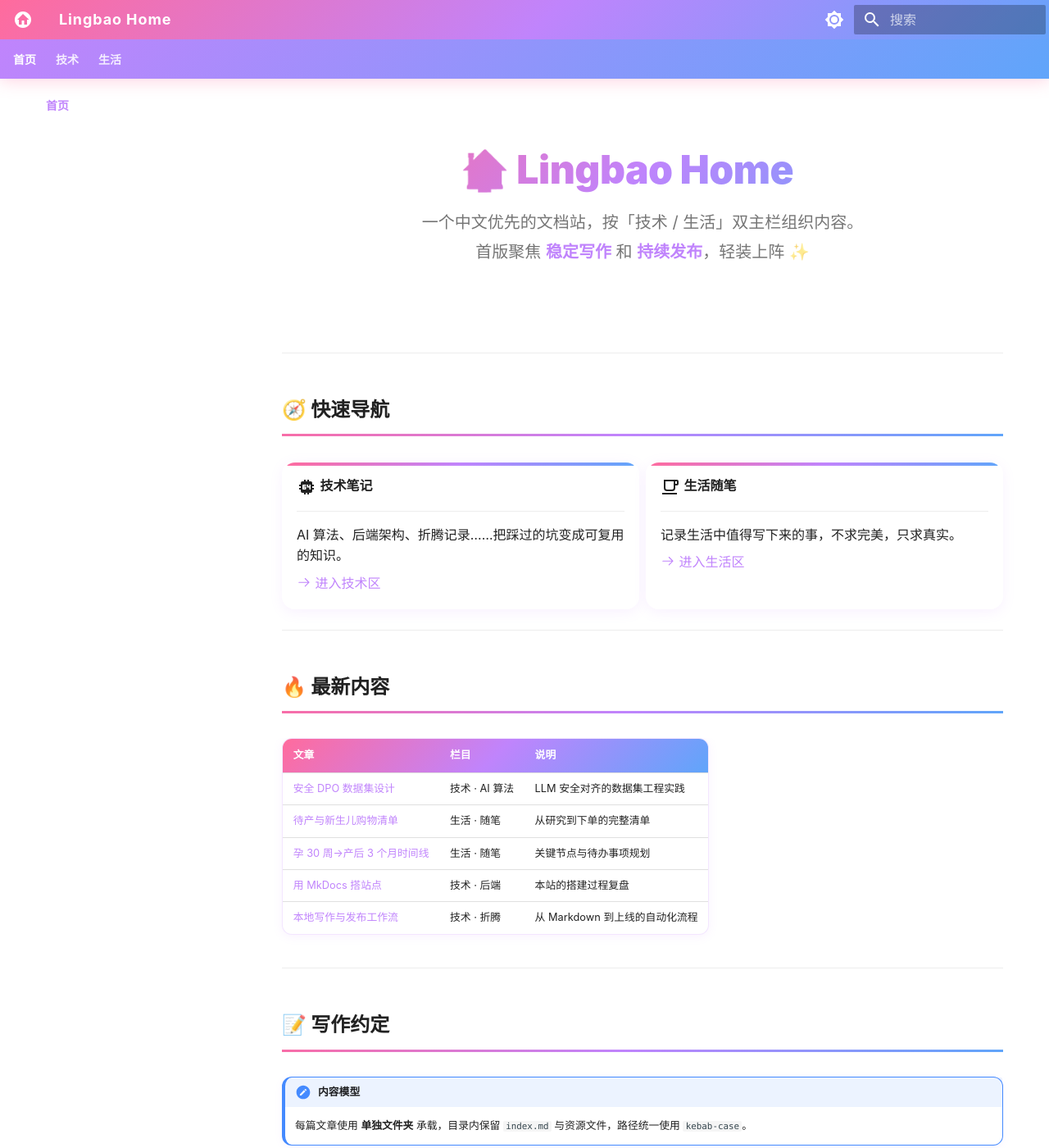
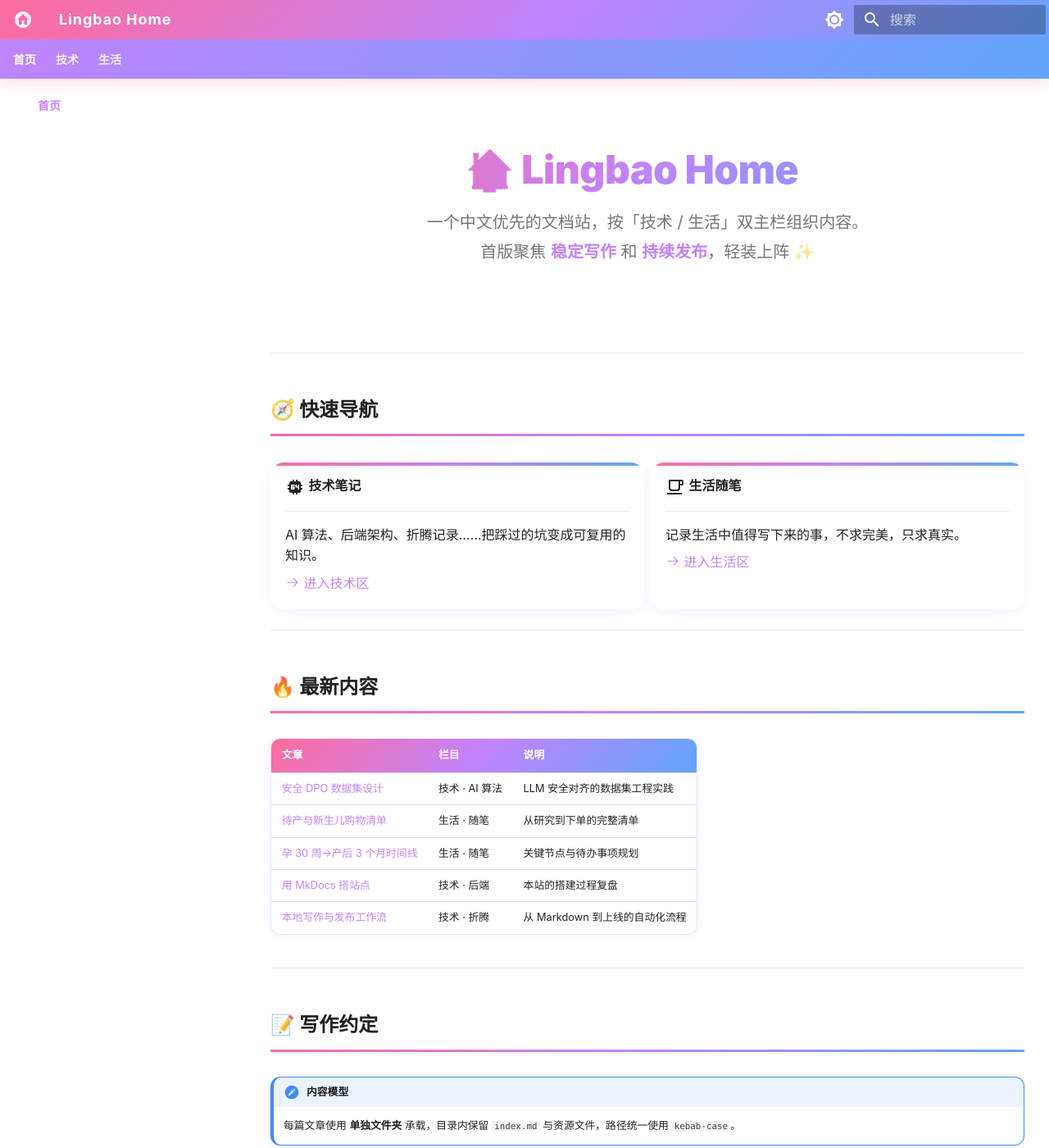
Before and after one commit to tanlon2miracle-ops/my_home, an MkDocs documentation site: the page built from docs/index.md, in a window 1280 px wide and 1400 px high. Shown: the whole window at 82% size. Built offline with MkDocs 1.6.1 and Material for MkDocs 9.7.7, drawn with Linux system fonts in a browser that asks for light colours.

Commit message:
fix: article pages full-width layout + content area expansion
- extra.css: override .md-content, .md-content__inner, .md-typeset max-width
  to none so article pages also fill the screen width
- Bump container max-width to 1600px
- Add h2 bottom border styling
- Add mermaid centering
- Better responsive breakpoints

```diff
--- a/docs/stylesheets/extra.css
+++ b/docs/stylesheets/extra.css
@@ -1,43 +1,50 @@
 /* === Lingbao Home — Anime-Inspired Theme === */
 
-/* ---------- 布局：撑满屏幕 ---------- */
+/* ========== 1. 全局布局：撑满屏幕 ========== */
+/* 外层网格容器 */
 .md-grid {
   max-width: 100% !important;
+}
+/* 三栏布局容器 */
+.md-main__inner {
+  max-width: 1600px !important;
   margin: 0 auto;
+  padding: 0 1.5rem;
 }
-.md-main__inner {
-  max-width: 1400px;
-  margin: 0 auto;
-  padding: 0 2rem;
+/* 正文区域不限宽 */
+.md-content {
+  max-width: none !important;
 }
-/* 侧边栏宽度 */
+.md-content__inner {
+  max-width: none !important;
+  margin: 0 !important;
+}
+/* 侧边栏适当加宽 */
 .md-sidebar--primary {
-  width: 14rem;
+  width: 15rem;
 }
 .md-sidebar--secondary {
-  width: 14rem;
+  width: 13rem;
 }
-/* 正文占满剩余空间 */
-.md-content {
-  max-width: none;
+/* 文章内容区撑满 */
+.md-typeset {
+  max-width: none !important;
 }
 
-/* ---------- 动漫配色 & 装饰 ---------- */
+/* ========== 2. 动漫配色系统 ========== */
 :root {
   --anime-pink: #ff6b9d;
   --anime-purple: #c084fc;
   --anime-blue: #60a5fa;
   --anime-yellow: #fbbf24;
   --anime-gradient: linear-gradient(135deg, #ff6b9d 0%, #c084fc 50%, #60a5fa 100%);
-  --anime-bg-light: #fdf2f8;
   --anime-card-bg: rgba(255, 255, 255, 0.85);
 }
 [data-md-color-scheme="slate"] {
-  --anime-bg-light: #1a1025;
   --anime-card-bg: rgba(30, 20, 50, 0.85);
 }
 
-/* 顶部导航栏 → 渐变 */
+/* ========== 3. 顶部导航 → 渐变 ========== */
 .md-header {
   background: var(--anime-gradient) !important;
   box-shadow: 0 2px 20px rgba(255, 107, 157, 0.3);
@@ -46,8 +53,6 @@
   font-weight: 800 !important;
   letter-spacing: 0.05em;
 }
-
-/* Tab 导航栏也渐变 */
 .md-tabs {
   background: linear-gradient(135deg, #c084fc 0%, #60a5fa 100%) !important;
 }
@@ -59,9 +64,9 @@
   opacity: 1;
 }
 
-/* ---------- Hero 区域 ---------- */
-h1 {
-  font-size: 2.4em !important;
+/* ========== 4. 标题 → 渐变文字 ========== */
+.md-typeset h1 {
+  font-size: 2.2em !important;
   font-weight: 900 !important;
   background: var(--anime-gradient);
   -webkit-background-clip: text;
@@ -69,8 +74,13 @@ h1 {
   background-clip: text;
   line-height: 1.3;
 }
+.md-typeset h2 {
+  font-weight: 700;
+  border-bottom: 2px solid rgba(192, 132, 252, 0.2);
+  padding-bottom: 0.3em;
+}
 
-/* ---------- Grid Cards → 动漫卡片 ---------- */
+/* ========== 5. Grid Cards → 动漫卡片 ========== */
 .md-typeset .grid.cards > ul {
   gap: 1.5rem;
 }
@@ -87,9 +97,7 @@ h1 {
 .md-typeset .grid.cards > ul > li::before {
   content: "";
   position: absolute;
-  top: 0;
-  left: 0;
-  right: 0;
+  top: 0; left: 0; right: 0;
   height: 4px;
   background: var(--anime-gradient);
 }
@@ -99,13 +107,14 @@ h1 {
   box-shadow: 0 12px 30px rgba(192, 132, 252, 0.25);
 }
 
-/* ---------- 表格美化 ---------- */
+/* ========== 6. 表格美化 ========== */
 .md-typeset table:not([class]) {
   border-radius: 12px;
   overflow: hidden;
   box-shadow: 0 2px 12px rgba(192, 132, 252, 0.1);
   border: 1px solid rgba(192, 132, 252, 0.2);
   width: 100%;
+  display: table;
 }
 .md-typeset table:not([class]) thead {
   background: var(--anime-gradient) !important;
@@ -125,7 +134,7 @@ h1 {
   padding: 0.7em 1em;
 }
 
-/* ---------- Admonition → 圆角 + 彩色左边框 ---------- */
+/* ========== 7. Admonition ========== */
 .md-typeset .admonition,
 .md-typeset details {
   border-radius: 12px !important;
@@ -133,7 +142,7 @@ h1 {
   box-shadow: 0 2px 10px rgba(192, 132, 252, 0.08);
 }
 
-/* ---------- 代码块 ---------- */
+/* ========== 8. 代码块 ========== */
 .md-typeset pre > code {
   border-radius: 12px;
 }
@@ -142,8 +151,8 @@ h1 {
   box-shadow: 0 2px 10px rgba(0, 0, 0, 0.08);
 }
 
-/* ---------- 链接 → 渐变下划线 ---------- */
-.md-typeset a:not(.md-button):not(.md-nav__link):not(.md-source):not(.md-footer__link) {
+/* ========== 9. 链接动画 ========== */
+.md-typeset a:not(.md-button):not(.md-nav__link):not(.md-source):not(.md-footer__link):not(.headerlink) {
   color: var(--anime-purple);
   text-decoration: none;
   background-image: linear-gradient(var(--anime-pink), var(--anime-pink));
@@ -152,23 +161,23 @@ h1 {
   background-repeat: no-repeat;
   transition: background-size 0.3s ease;
 }
-.md-typeset a:not(.md-button):not(.md-nav__link):not(.md-source):not(.md-footer__link):hover {
+.md-typeset a:not(.md-button):not(.md-nav__link):not(.md-source):not(.md-footer__link):not(.headerlink):hover {
   background-size: 100% 2px;
   color: var(--anime-pink);
 }
 
-/* ---------- 搜索框 ---------- */
+/* ========== 10. 搜索框 ========== */
 .md-search__input {
   border-radius: 20px !important;
 }
 
-/* ---------- 侧边栏当前项高亮 ---------- */
+/* ========== 11. 侧边栏高亮 ========== */
 .md-nav__link--active {
   color: var(--anime-purple) !important;
   font-weight: 700;
 }
 
-/* ---------- 返回顶部按钮 ---------- */
+/* ========== 12. 返回顶部 ========== */
 .md-top {
   background: var(--anime-gradient) !important;
   color: #fff !important;
@@ -176,12 +185,12 @@ h1 {
   box-shadow: 0 4px 15px rgba(255, 107, 157, 0.3);
 }
 
-/* ---------- Footer ---------- */
+/* ========== 13. Footer ========== */
 .md-footer {
   background: linear-gradient(135deg, #1a1025 0%, #2d1b4e 100%);
 }
 
-/* ---------- 滚动条 ---------- */
+/* ========== 14. 滚动条 ========== */
 ::-webkit-scrollbar {
   width: 8px;
   height: 8px;
@@ -194,22 +203,19 @@ h1 {
   background: transparent;
 }
 
-/* ---------- 选中文字 ---------- */
+/* ========== 15. 选中文字 ========== */
 ::selection {
   background: rgba(192, 132, 252, 0.3);
   color: inherit;
 }
 
-/* ---------- Checkbox 列表 (roadmap) ---------- */
-.md-typeset .task-list-indicator::before {
-  background-color: var(--anime-purple);
-}
-.md-typeset [type="checkbox"]:checked + .task-list-indicator::before {
-  background-color: var(--anime-pink);
+/* ========== 16. Mermaid 图表居中 ========== */
+.md-typeset .mermaid {
+  text-align: center;
 }
 
-/* ---------- 暗色模式微调 ---------- */
-[data-md-color-scheme="slate"] h1 {
+/* ========== 17. 暗色模式 ========== */
+[data-md-color-scheme="slate"] .md-typeset h1 {
   -webkit-text-fill-color: transparent;
 }
 [data-md-color-scheme="slate"] .md-typeset .grid.cards > ul > li {
@@ -222,12 +228,17 @@ h1 {
   background: rgba(192, 132, 252, 0.08);
 }
 
-/* ---------- 响应式 ---------- */
+/* ========== 18. 响应式 ========== */
 @media (max-width: 960px) {
   .md-main__inner {
     padding: 0 1rem;
   }
-  h1 {
+  .md-typeset h1 {
     font-size: 1.8em !important;
   }
 }
+@media (max-width: 76.25em) {
+  .md-sidebar--primary {
+    width: 12.1rem;
+  }
+}
```
